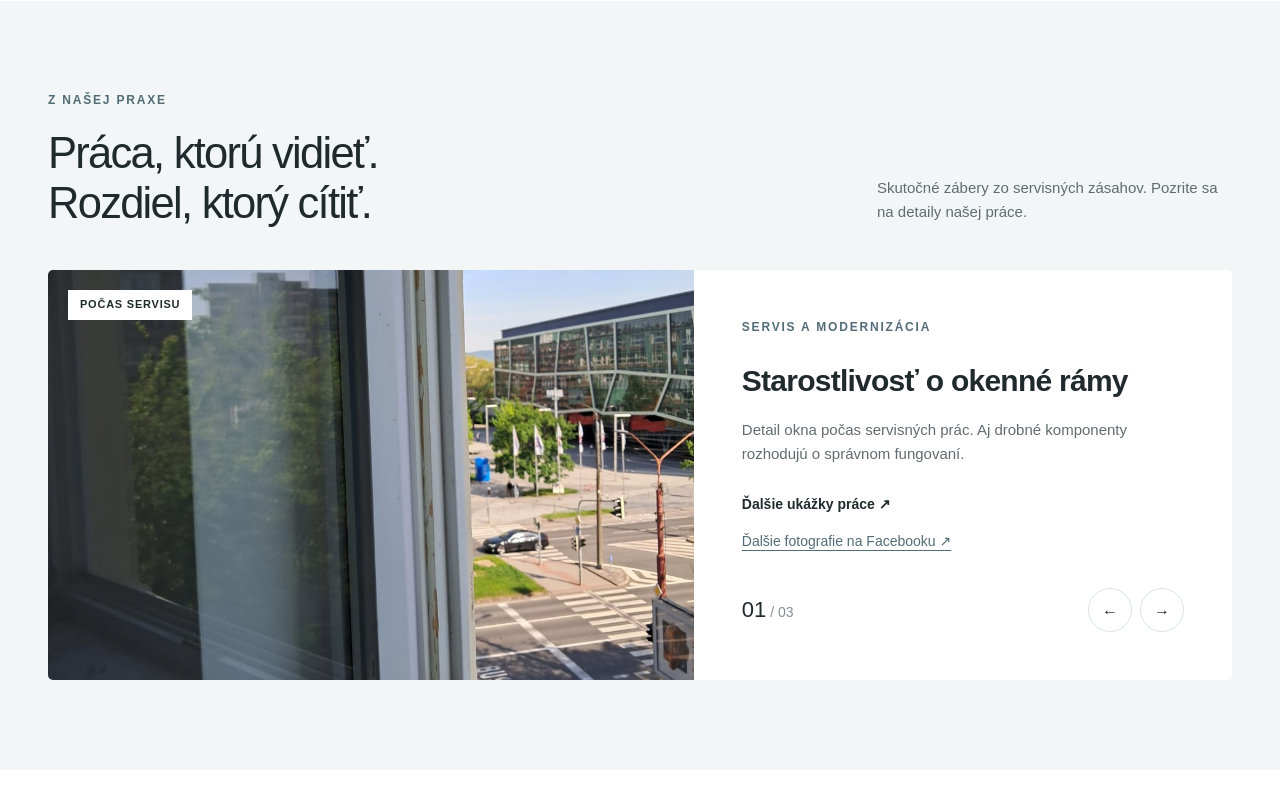
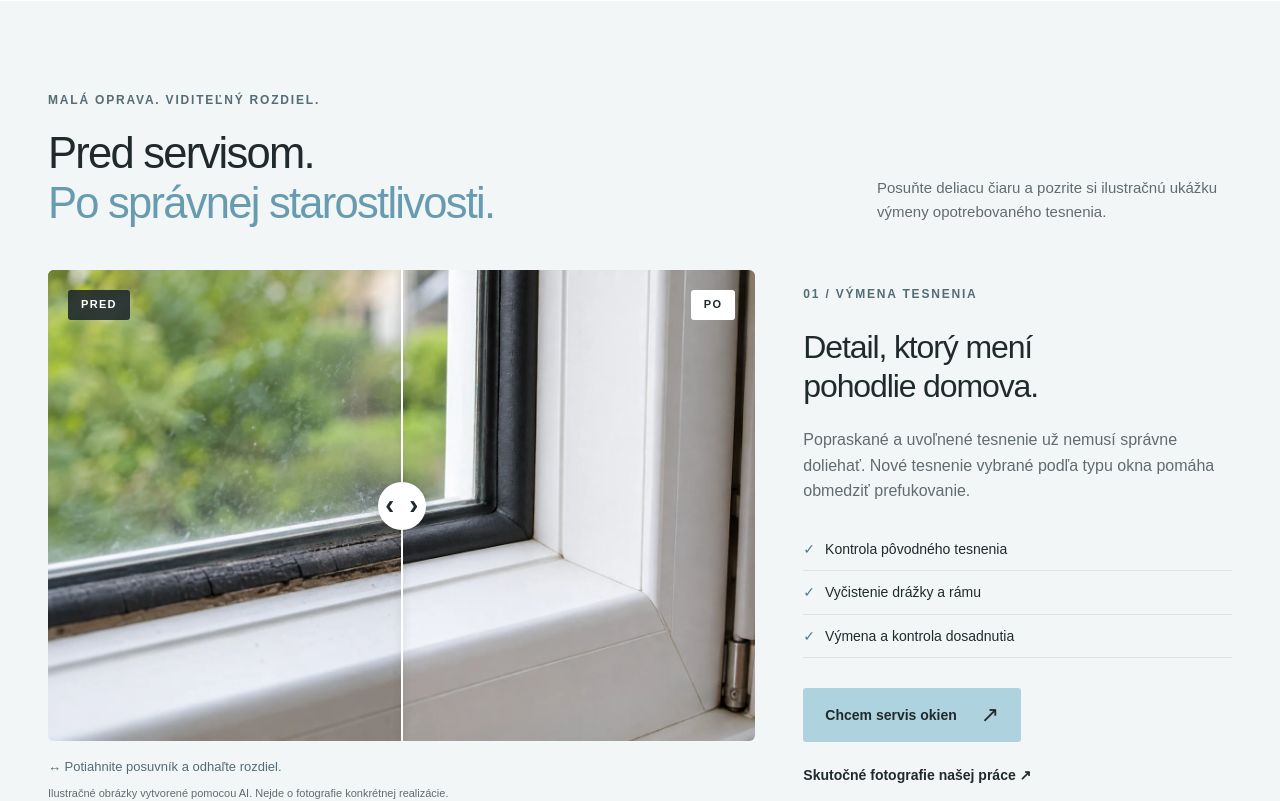
Before and after one commit to Jet-Ai/LionCompany.sk, a Next.js app: page / in a window 1280 px wide. Shown: the part 1720-2521 px from the top of the page. Built offline with nearby package versions, Linux system fonts and the light colour scheme.

Commit message:
Add interactive before-and-after window seal comparison

```diff
--- /dev/null
+++ b/app/components/BeforeAfter.tsx
@@ -0,0 +1,21 @@
+"use client";
+import {useId, useState} from 'react';
+
+export default function BeforeAfter(){
+  const [position,setPosition]=useState(50);
+  const id=useId();
+  return <figure className="comparison">
+    <div className="comparison-stage">
+      {/* Matching full-size layers keep the camera framing fixed while revealing. */}
+      {/* eslint-disable-next-line @next/next/no-img-element */}
+      <img src="/media/window-seal-after.webp" alt="Ilustrácia čistého okenného rámu s vymeneným tesnením" width={1536} height={1024} loading="lazy" draggable={false}/>
+      {/* eslint-disable-next-line @next/next/no-img-element */}
+      <img className="comparison-before" src="/media/window-seal-before.webp" alt="Ilustrácia opotrebovaného a uvoľneného okenného tesnenia pred opravou" width={1536} height={1024} loading="lazy" draggable={false} style={{clipPath:`inset(0 ${100-position}% 0 0)`}}/>
+      <span className="comparison-label comparison-label-before">PRED</span>
+      <span className="comparison-label comparison-label-after">PO</span>
+      <div className="comparison-divider" style={{left:`${position}%`}} aria-hidden="true"><span>‹&nbsp; ›</span></div>
+      <input className="comparison-range" type="range" min={0} max={100} value={position} onChange={event=>setPosition(Number(event.target.value))} aria-label="Porovnať okno pred a po výmene tesnenia" aria-valuetext={`${position} percent pôvodného stavu`} aria-describedby={id}/>
+    </div>
+    <figcaption id={id}><span>↔ Potiahnite posuvník a odhaľte rozdiel.</span><small>Ilustračné obrázky vytvorené pomocou AI. Nejde o fotografie konkrétnej realizácie.</small></figcaption>
+  </figure>;
+}
--- a/app/page.tsx
+++ b/app/page.tsx
@@ -1,5 +1,5 @@
 "use client";
-import {useState} from 'react';
+import BeforeAfter from './components/BeforeAfter';
 import Header from './components/Header';
 import Footer from './components/Footer';
 import ContactForm from './components/ContactForm';
@@ -9,10 +9,7 @@ const services=[
   ['03','Tieniaca technika','Príjemná teplota a súkromie. Navrhneme a namontujeme tienenie na mieru.','Vonkajšie a interiérové žalúzie|Rolety a elektrické motory|Smart Home ovládanie','/tieniaca-technika-bratislava'],
   ['04','Sieťky proti hmyzu','Čerstvý vzduch bez nezvaných návštevníkov. Riešenie pre okná aj dvere.','Pevné, rolovacie a plisované sieťky|Dverové sieťky na mieru|Montáž a výmena sieťoviny','/sietky-proti-hmyzu-bratislava'],
 ];
-const projects=[['window.jpg','Starostlivosť o okenné rámy','Detail okna počas servisných prác. Aj drobné komponenty rozhodujú o správnom fungovaní.'],['door.jpg','Servis balkónových dverí','Demontáž krídla a práca na kovaní balkónových dverí priamo u zákazníka.'],['hardware.jpg','Výmena komponentov kovania','Ukážka komponentov pri servisnom zásahu. Riešenie vyberáme podľa konkrétneho typu dverí.']];
 export default function Home(){
-  const[slide,S]=useState(0);
-  const p=projects[slide];
   return <>
     <Header/>
     <main>
@@ -38,14 +35,14 @@ export default function Home(){
       </section>
       <section className="work" id="praca">
         <div className="wrap">
-          <div className="heading"><div><span className="eyebrow">Z NAŠEJ PRAXE</span><h2>Práca, ktorú vidieť.<br/>Rozdiel, ktorý cítiť.</h2></div><p>Skutočné zábery zo servisných zásahov. Pozrite sa na detaily našej práce.</p></div>
-          <div className="project">
-            <div className="project-image"><img src={'/media/'+p[0]} alt={p[1]} loading="lazy"/><span>POČAS SERVISU</span></div>
-            <div className="project-copy">
-              <span className="eyebrow">SERVIS A MODERNIZÁCIA</span><h3>{p[1]}</h3><p>{p[2]}</p>
-              <a className="link" href="/realizacie">Ďalšie ukážky práce ↗</a>
-              <a className="more-photos" href="https://www.facebook.com/100064733659141/photos/" target="_blank" rel="noopener noreferrer">Ďalšie fotografie na Facebooku ↗</a>
-              <div className="controls"><span>0{slide+1}<small> / 03</small></span><div><button onClick={()=>S((slide+2)%3)} aria-label="Predchádzajúca ukážka">←</button><button onClick={()=>S((slide+1)%3)} aria-label="Nasledujúca ukážka">→</button></div></div>
+          <div className="heading"><div><span className="eyebrow">MALÁ OPRAVA. VIDITEĽNÝ ROZDIEL.</span><h2>Pred servisom.<br/><em>Po správnej starostlivosti.</em></h2></div><p>Posuňte deliacu čiaru a pozrite si ilustračnú ukážku výmeny opotrebovaného tesnenia.</p></div>
+          <div className="reveal-project">
+            <BeforeAfter/>
+            <div className="reveal-copy">
+              <span className="eyebrow">01 / VÝMENA TESNENIA</span><h3>Detail, ktorý mení<br/>pohodlie domova.</h3><p>Popraskané a uvoľnené tesnenie už nemusí správne doliehať. Nové tesnenie vybrané podľa typu okna pomáha obmedziť prefukovanie.</p>
+              <ul><li>Kontrola pôvodného tesnenia</li><li>Vyčistenie drážky a rámu</li><li>Výmena a kontrola dosadnutia</li></ul>
+              <a className="btn" href="#kontakt">Chcem servis okien <b>↗</b></a>
+              <a className="link" href="/realizacie">Skutočné fotografie našej práce ↗</a>
             </div>
           </div>
         </div>
```
Also changed, not shown: app/globals.css, public/media/window-seal-after.webp (added), public/media/window-seal-before.webp (added), 1 other file (tests, documents, lock files or other folders).
